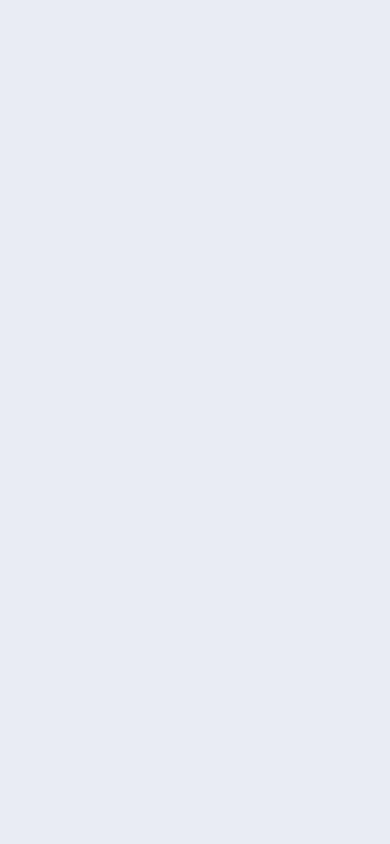
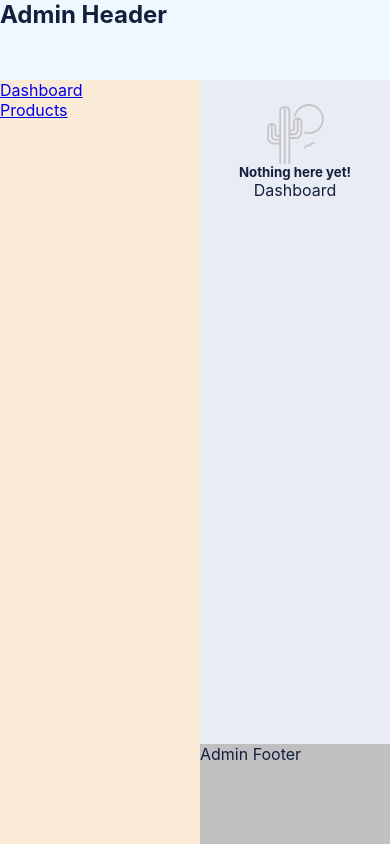
Before and after one commit to DlopezS98/react-isi-webappcrud, a React (Create React App) app: page /dashboard in a window 390 px wide. Before the commit this address had no page. Built offline with nearby package versions, Linux system fonts and the light colour scheme.

Commit message:
feat: add admin layout with responsive design and routing

```diff
--- /dev/null
+++ b/src/admin/admin.css
@@ -0,0 +1,38 @@
+.admin-container {
+  display: grid;
+	grid-template-columns: 200px 1fr;
+	grid-template-rows: 80px calc(100vh - 80px);
+	grid-template-areas: "admin-header		admin-header"
+											 "admin-sidebar		admin-container";
+
+}
+
+.admin-header {
+	grid-area: admin-header;
+	background-color: aliceblue;
+}
+
+.admin-sidebar {
+	grid-area: admin-sidebar;
+	background-color: antiquewhite;
+	width: 100%;
+}
+
+.admin-main-container {
+	grid-area: admin-container;
+
+	display: grid;
+	grid-template-rows: 1fr 100px;
+	grid-template-areas: "admin-content"
+											 "admin-footer";
+}
+
+.admin-main-content {
+	grid-area: admin-content;
+	overflow-y: auto;
+}
+
+.admin-footer {
+	grid-area: admin-footer;
+	background-color: #c0c0c0;
+}
--- /dev/null
+++ b/src/admin/layout.tsx
@@ -0,0 +1,33 @@
+import { Outlet } from 'react-router';
+
+export interface AdminLayoutProps {}
+
+const AdminLayout: React.FC<AdminLayoutProps> = (props) => {
+  return (
+    <div className='admin-container'>
+      <header className='admin-header'>
+        <nav>
+          <h1>Admin Header</h1>
+        </nav>
+      </header>
+      <aside className='admin-sidebar'>
+        <ul>
+          <li>
+            <a href='/dashboard'>Dashboard</a>
+          </li>
+          <li>
+            <a href='/dashboard/products'>Products</a>
+          </li>
+        </ul>
+      </aside>
+      <main className='admin-main-container'>
+        <div className='admin-main-content'><Outlet /></div>
+        <footer className='admin-footer'>
+        <p>Admin Footer</p>
+      </footer>
+      </main>
+    </div>
+  );
+};
+
+export default AdminLayout;
--- a/src/index.css
+++ b/src/index.css
@@ -1,4 +1,11 @@
 @import url('./styles/utils.css');
+@import url('./admin/admin.css');
+
+* {
+  margin: 0;
+  padding: 0;
+  box-sizing: border-box;
+}
 
 body {
   margin: 0;
--- a/src/index.tsx
+++ b/src/index.tsx
@@ -5,6 +5,7 @@ import App from './App';
 import reportWebVitals from './reportWebVitals';
 import { BrowserRouter, Route, Routes } from 'react-router';
 import Placeholder from './components/placeholder';
+import AdminLayout from './admin/layout';
 
 const root = ReactDOM.createRoot(document.getElementById('root') as HTMLElement);
 root.render(
@@ -13,6 +14,10 @@ root.render(
       <Routes>
         <Route path='/' element={<App />} />
         <Route path='/onboarding' element={<Placeholder />} />
+        <Route path='/dashboard' element={<AdminLayout />} >
+          <Route index element={<Placeholder label="Dashboard" />} />
+          <Route path='products' element={<Placeholder label="Products" />} />
+        </Route>
       </Routes>
     </BrowserRouter>
   </React.StrictMode>,
```
